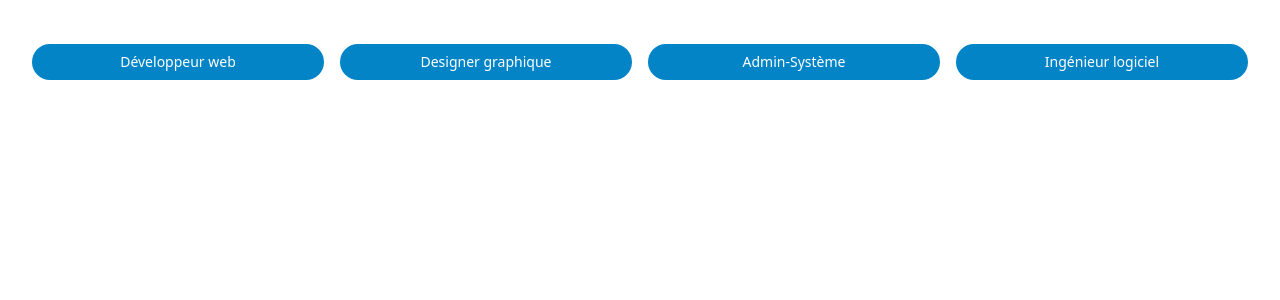
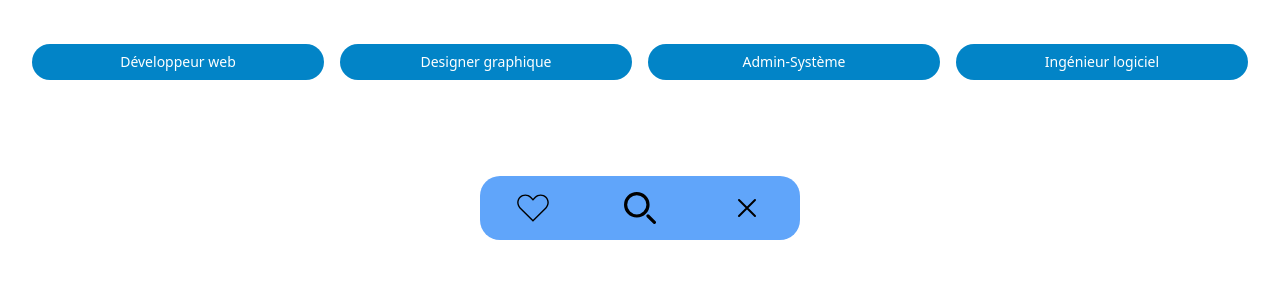
Before and after one commit to ProSwipe/Application, a PHP site: page /dashboard/search/index.php in a window 1280 px wide. Shown: the part 282-582 px from the top of the page. Run offline with PHP 8.4, Linux system fonts and the light colour scheme; the visitor is signed in with stand-in values (Sample User, id 1).

Commit message:
Search feature

```diff
--- a/app/dashboard/search/index.php
+++ b/app/dashboard/search/index.php
@@ -104,4 +104,8 @@ if (!empty($searchTerm)) {
         </div>
     <?php endif ?>
 </main>
+
+<div class="flex justify-center">
+    <?php include('../../include/footer.php'); ?>
+</div>
 </body>
--- a/app/dashboard/search/profil.php
+++ b/app/dashboard/search/profil.php
@@ -14,6 +14,7 @@ if (!$idProfil) {
 
 $pro = getPro($idProfil);
 ?>
+<body>
 
 <header class="p-[2rem] flex justify-center">
     <img
@@ -49,3 +50,8 @@ $pro = getPro($idProfil);
         </div>
     </div>
 </main>
+
+<div class="flex justify-center">
+    <?php include('../../include/footer.php'); ?>
+</div>
+</body>
--- /dev/null
+++ b/app/include/footer.php
@@ -0,0 +1,12 @@
+<div
+    class="flex bg-blue-400 rounded-[20px] h-[4rem] w-[20rem] justify-around items-center">
+    <a data-turbo-preload href="/dashboard/index.php">
+        <img class="h-[2rem]" src="../assets/heart.svg" alt="close" />
+    </a>
+    <a data-turbo-preload href="/dashboard/search/index.php">
+        <img class="h-[2rem] text-black" src="../assets/search.svg" alt="close" />
+    </a>
+    <a>
+        <img class="h-[2rem]" src="../assets/close.svg" alt="close" />
+    </a>
+</div>
```
Also changed, not shown: app/dashboard/index.php (+1 -6 lines), app/assets/heart.svg (added), app/assets/search.svg (added).
